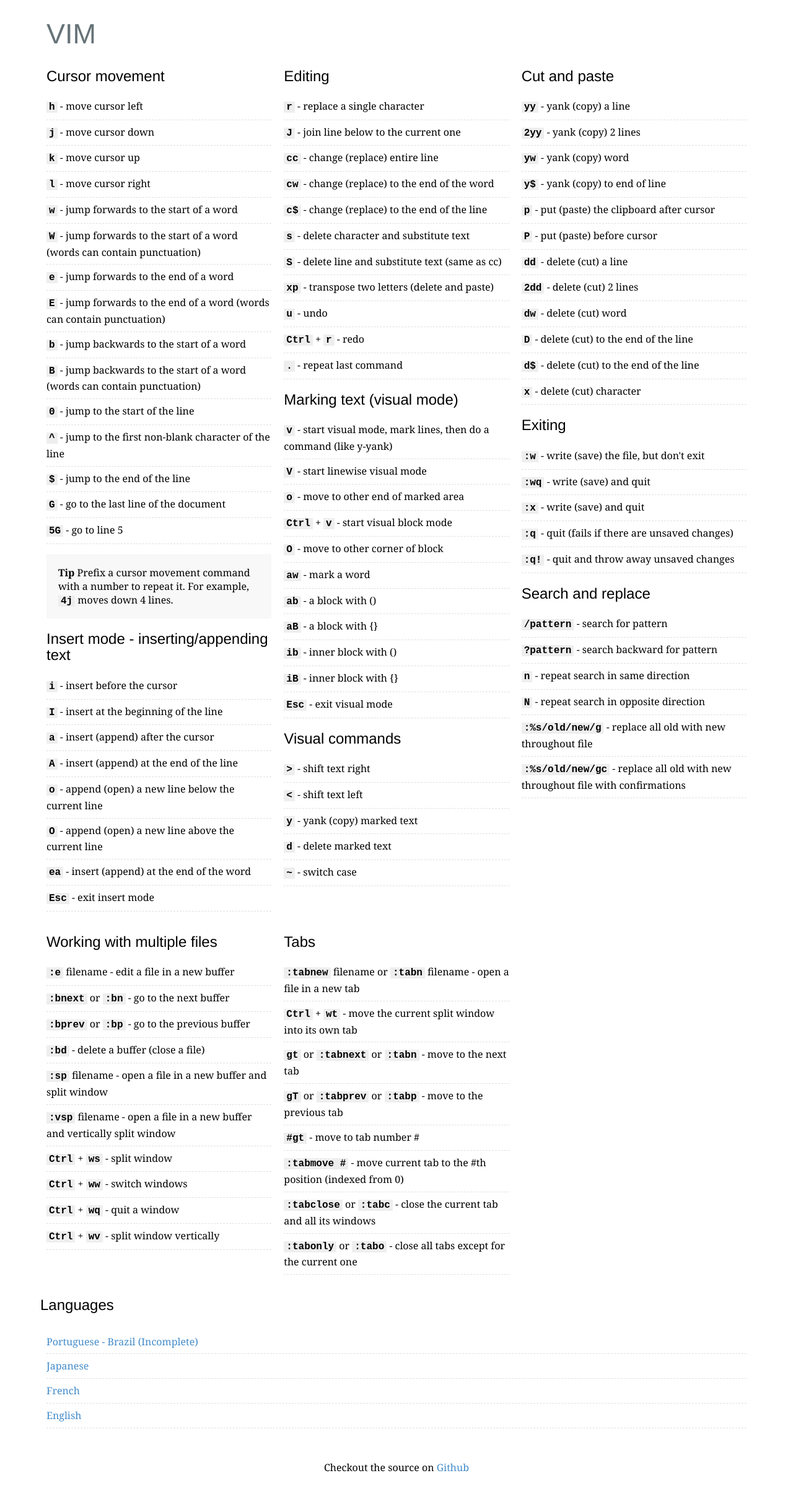
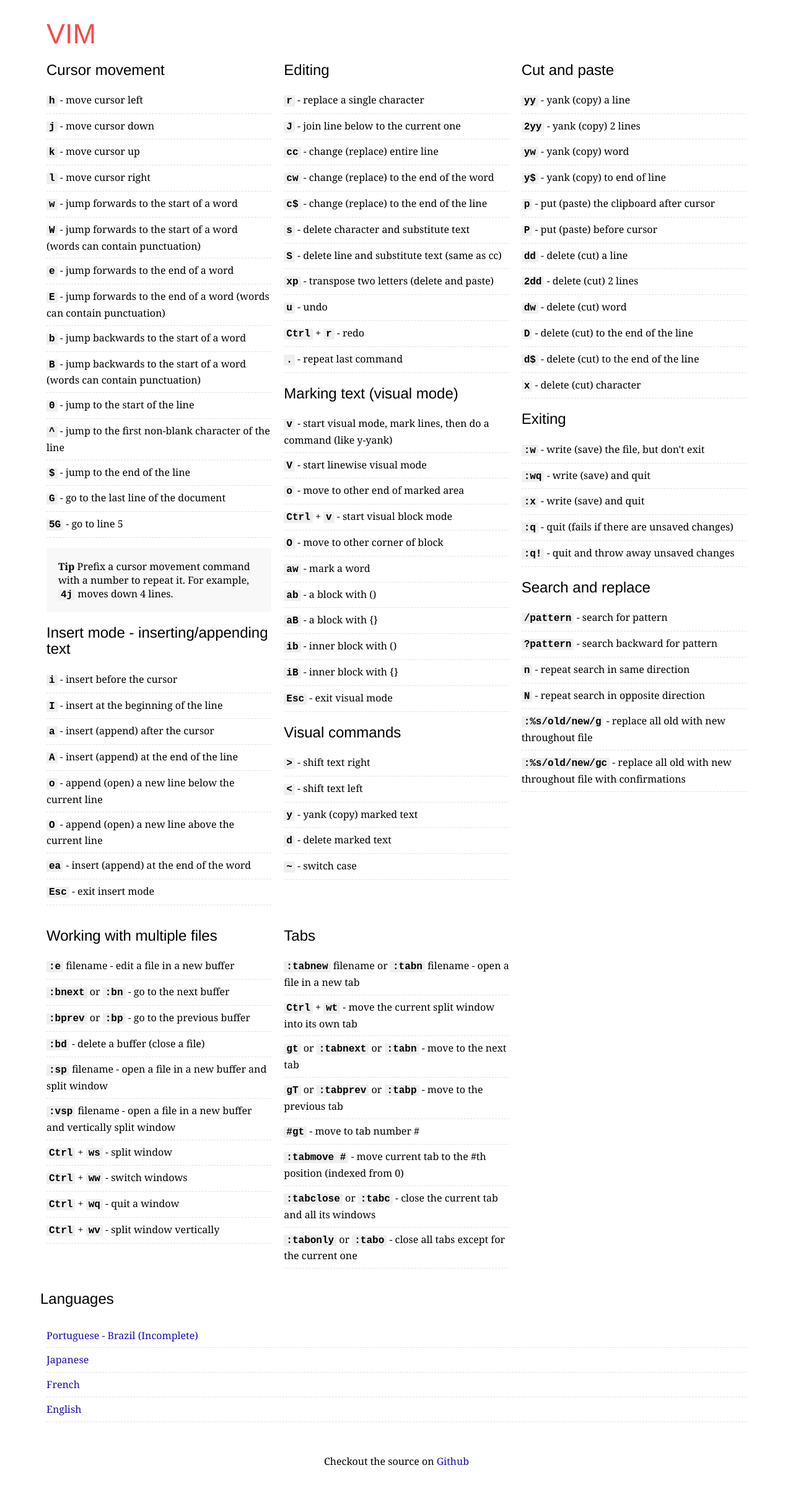
Before and after one commit to rtorr/vim-cheat-sheet, a Jekyll site: the page built from index.html, in a window 1280 px wide. Shown: the whole page at 62% size. Built offline with Jekyll 4.4.1, drawn with Linux system fonts in a browser that asks for light colours.

Commit message:
cleaning some css

```diff
--- a/css/main.css
+++ b/css/main.css
@@ -12,24 +12,24 @@
 .grid-block {
   clear: both;
   letter-spacing: -.31em;
-  text-rendering: optimizespeed;
   display: -webkit-flex;
   -webkit-flex-flow: row wrap;
   display: -ms-flexbox;
   -ms-flex-flow: row wrap;
   overflow: hidden;
+  text-rendering: optimizespeed;
   width: 100%;
 }
 
 .grid-block, .grid-1, .grid-lg-1-3 {
   display: inline-block;
   float: left;
+  letter-spacing: normal;
+  padding: 0px 10px;
+  vertical-align: top;
+  word-spacing: normal;
+  text-rendering: auto;
   zoom: 1;
-  letter-spacing: normal;
-  word-spacing: normal;
-  vertical-align: top;
-  text-rendering: auto;
-  padding: 0px 10px;
 }
 
 .grid-1 {
@@ -53,22 +53,22 @@
 }
 
 h1, h2, h3, h4, h5, h6, .h1, .h2, .h3, .h4, .h5, .h6 {
-  font-family: inherit;
+  color: inherit;
+  font-family: "Helvetica Neue", Helvetica, Arial, sans-serif;
   font-weight: 500;
   line-height: 1.1;
-  color: inherit;
   margin-top: 20px;
   margin-bottom: 10px;
 }
 
 h1 {
+  font-size: 45px;
+  margin-bottom: 0px;
   margin-top: 30px;
 }
 
 h1 a {
-  font-family: "Helvetica Neue", Helvetica, Arial, sans-serif;
-  color: #667378;
-  font-size: 45px;
+  color: #FA4949;
 }
 
 h2 {
@@ -77,8 +77,12 @@
 }
 
 a {
-  color: #428bca;
+  color: #1a0dab;
   text-decoration: none;
+}
+
+a:hover {
+  text-decoration: underline;
 }
 
 ul {
@@ -94,11 +98,11 @@
 
 kbd {
   background-color: #eee;
-  font-family: monospace,serif;
-  font-size: 1em;
   color: #000;
   border-radius: 0;
   box-shadow: none;
+  font-family: monospace,serif;
+  font-size: 1em;
   font-weight: bold;
   padding: 0 4px;
 }
```
